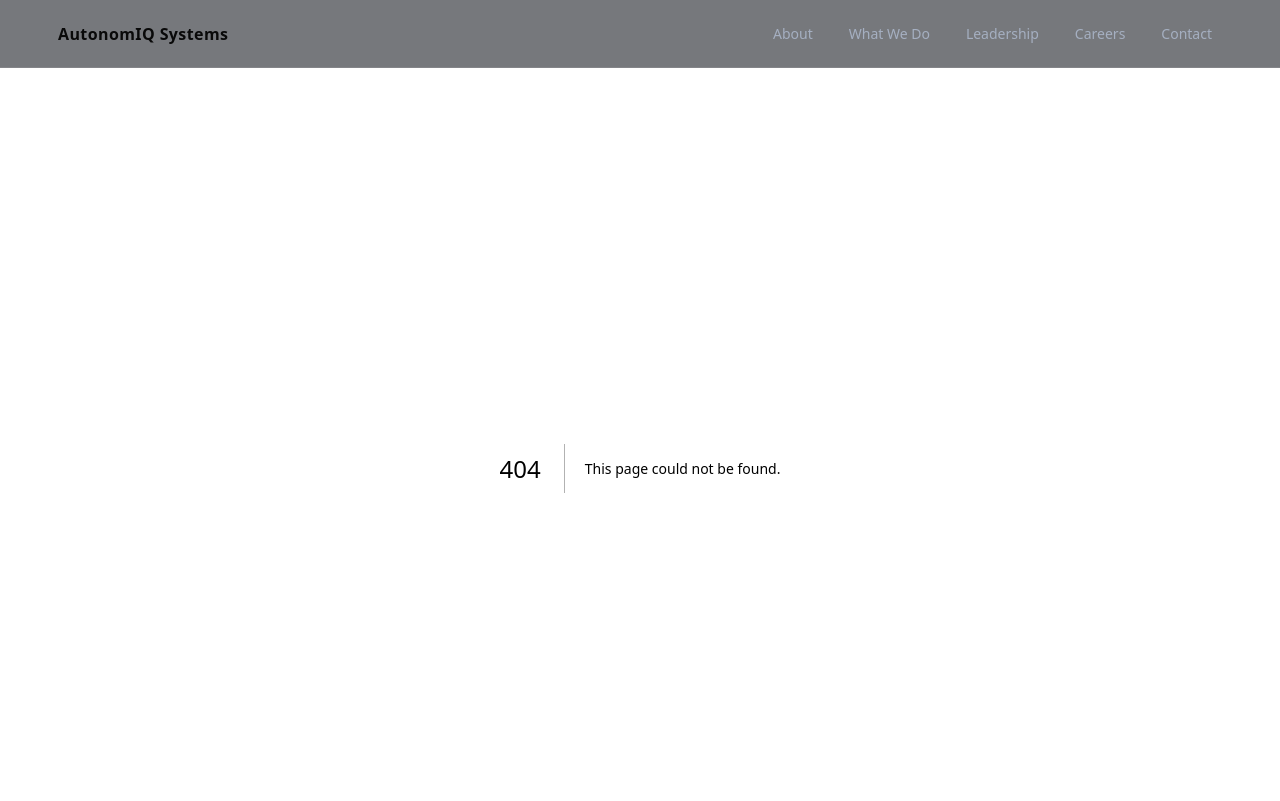
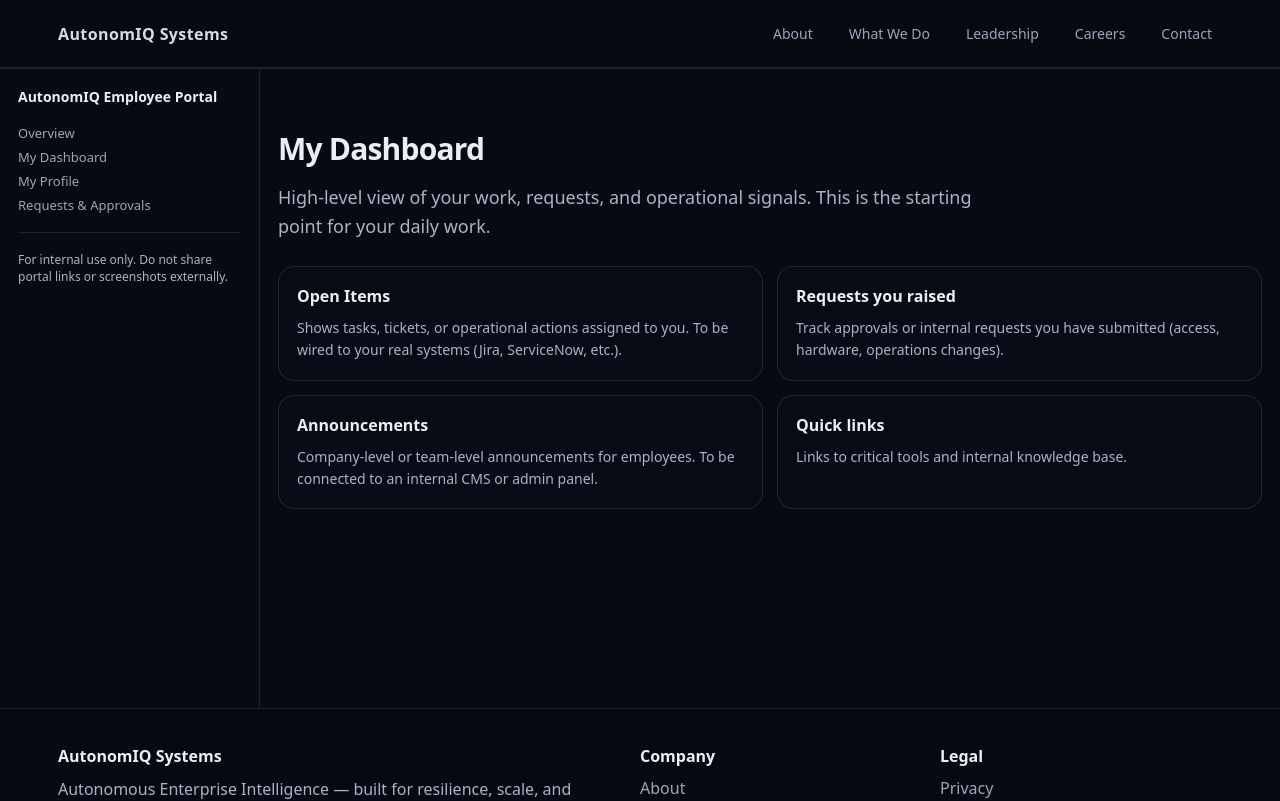
Before and after one commit to dayanidhi281986-boop/autonomiqsystems-website2, a Next.js app: page /portal/dashboard in a window 1280 px wide. Before the commit this address had no page. Shown: the top 801 px of the page. Built offline with nearby package versions, Linux system fonts and the light colour scheme.

Commit message:
Create PortalDashboardPage component with metadata
This component serves as the main dashboard for the employee portal, providing an overview of tasks, requests, and announcements.

```diff
--- /dev/null
+++ b/app/portal/dashboard/page.tsx
@@ -0,0 +1,45 @@
+export const metadata = {
+  title: "Dashboard | Employee Portal",
+};
+
+export default function PortalDashboardPage() {
+  return (
+    <>
+      <h1 className="h1" style={{ fontSize: 30 }}>
+        My Dashboard
+      </h1>
+      <p className="pLead" style={{ maxWidth: 720 }}>
+        High-level view of your work, requests, and operational signals. This
+        is the starting point for your daily work.
+      </p>
+
+      <div className="grid" style={{ marginTop: 24 }}>
+        <div className="card">
+          <h3>Open Items</h3>
+          <p>
+            Shows tasks, tickets, or operational actions assigned to you. To be
+            wired to your real systems (Jira, ServiceNow, etc.).
+          </p>
+        </div>
+        <div className="card">
+          <h3>Requests you raised</h3>
+          <p>
+            Track approvals or internal requests you have submitted (access,
+            hardware, operations changes).
+          </p>
+        </div>
+        <div className="card">
+          <h3>Announcements</h3>
+          <p>
+            Company-level or team-level announcements for employees. To be
+            connected to an internal CMS or admin panel.
+          </p>
+        </div>
+        <div className="card">
+          <h3>Quick links</h3>
+          <p>Links to critical tools and internal knowledge base.</p>
+        </div>
+      </div>
+    </>
+  );
+}
```
